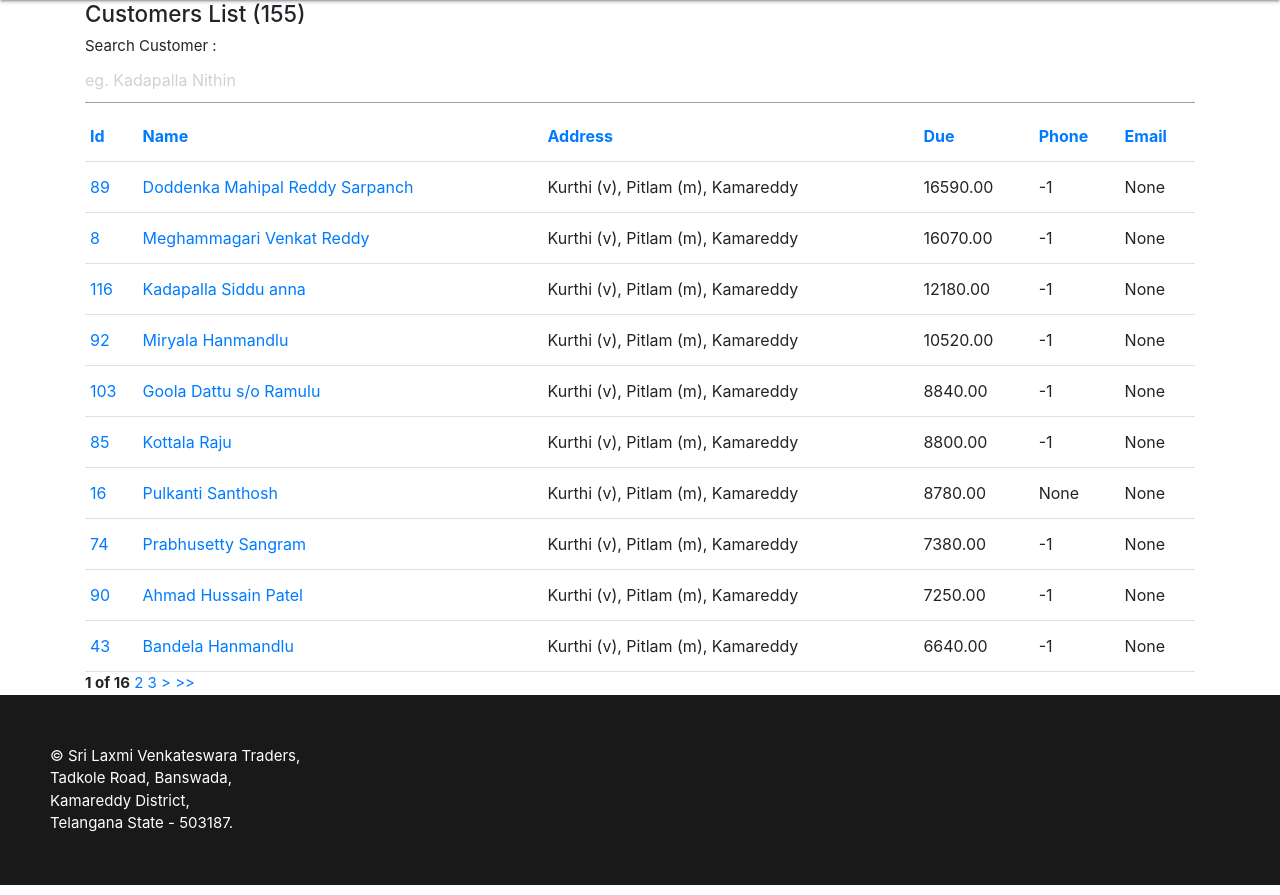
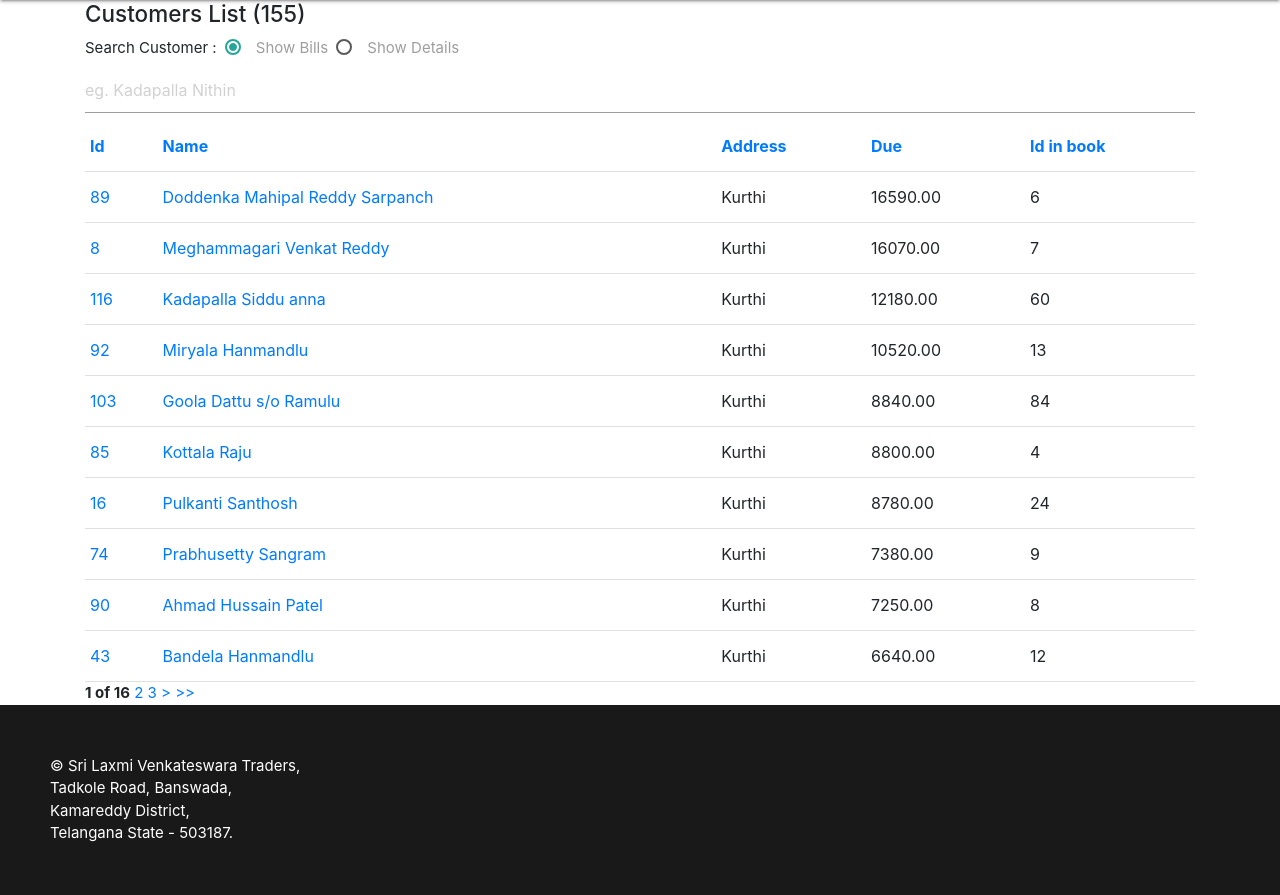
Before and after one commit to kadapallaNithin/shop, a Django app: page /customers/ in a window 1280 px wide. Shown: the part 64-959 px from the top of the page. Run offline with Django 3.2, Linux system fonts and the light colour scheme; a user stored in the database is signed in; data comes from the database, SQL or seed files in the repository; both versions use the stored data as it was after the commit; some libraries are stand-ins or nearby versions.

Commit message:
Field id_in_book is added to customer fields. Date can be update.

```diff
--- a/shop/home/models.py
+++ b/shop/home/models.py
@@ -12,7 +12,7 @@ class Customer(models.Model):
     name = models.CharField(max_length=64)
     phone = models.IntegerField(null=True)
     email = models.EmailField(null=True)
-
+    id_in_book = models.IntegerField(default=0)
     address = models.ForeignKey(Village,models.CASCADE,related_name='user_address')#models.CharField(max_length=128)
     due = models.DecimalField(default=0,decimal_places=2,max_digits=10)
 
@@ -57,6 +57,11 @@ class Bill(models.Model):
     date = models.DateTimeField(auto_now_add=True)
     total = models.DecimalField(max_digits=10,decimal_places=2,default=0)
     due = models.DecimalField(max_digits=10, decimal_places=2,default=0)
+
+    @property
+    def time_isoformat(self):
+        return self.date.time().isoformat()[:8]
+
     def __str__(self):
         return str(self.customer)+' - '+str(self.total)#str(self.date)#
     def get_absolute_url(self):
--- a/shop/home/static/home/main.css
+++ b/shop/home/static/home/main.css
@@ -72,6 +72,9 @@ trw:nth-child(1) {
 .date:hover .time{
     display: inline;
 }
+.date:active .time{
+    display: inline;
+}
 footer{
     padding: 50px;
     color : white;
--- a/shop/home/templates/home/base.html
+++ b/shop/home/templates/home/base.html
@@ -14,9 +14,6 @@
         {% endif %}
         Sri Laxmi Venkateswara Traders
         </title>
-        <style>
-
-        </style>
         <!-- <link rel="stylesheet" type="text/css" href="{% static 'home/test.css' %}"> -->
         <link rel="stylesheet" type="text/css" href="{% static 'home/main.css' %}">
         <style>
@@ -35,7 +32,6 @@
                     <div class="collapse navbar-collapse" id="navbarToggle">
                       <div class="navbar-nav mr-auto">
                         <a href="{% url 'products' %}" class="nav-item nav-link">Products</a>
-
                         <a href="{% url 'bills' %}" class="nav-item nav-link">Bills</a>
                         <a href="{% url 'customers' %}" class="nav-item nav-link">Customers</a>
                         <a href="{% url 'invoices' %}" class="nav-item nav-link">Invoices</a>
--- a/shop/home/templates/home/customer_bill_list.html
+++ b/shop/home/templates/home/customer_bill_list.html
@@ -19,7 +19,7 @@
                     <td><a href="#">{{b.customer}}</a></td>
                     <td><a href="{% url 'bill_particular' b.id %}">{{ b.total }}</a></td>
                     <td><a href="{% url 'payment' b.id %}">{{ b.due }}</a></td>
-                    <td><span class="date"><form method="POST" action="{% url 'bill_date_update' b.id %}"><input type="date" name="date" value="{{ b.date.date.isoformat }}" /> {% csrf_token %}<span class="time">,{{ b.date.time }}<input type="submit" value="Update"></span></form></span></td>
+                    <td><span class="date"><form method="POST" action="{% url 'bill_date_update' b.id %}"><input type="date" name="date" value="{{ b.date.date.isoformat }}" /> {% csrf_token %}<span class="time">,{{ b.date.time.isoformat }}<input type="submit" value="Update"></span></form></span></td>
                 </tr>
             {% endfor %}
             </tbody>
--- a/shop/home/templates/home/customer_list.html
+++ b/shop/home/templates/home/customer_list.html
@@ -4,10 +4,22 @@
     {% if customers %}
         <datalist id="customers">
             {% for c in all_customers %}
-                <option value="{{ c.id }}">{{ c.name }}</option>
+                <option value="{{ c.id }}">{{ c.name }} {{ c.id_in_book }}</option>
             {% endfor %}
         </datalist>
-        Search Customer : <input list='customers' onblur="open_customer(this);" placeholder="eg. Kadapalla Nithin" />
+        Search Customer :
+        <label>
+            <input type="radio" id='details' class="with-gap" name="link" checked=''>
+            <span>
+                Show Bills
+            </span>
+        </label>
+        <label>
+                <input type="radio" id='details' class="with-gap" name="link">
+                <span>Show Details</span>
+        </label>
+        <input list='customers' onblur="open_customer(this);" placeholder="eg. Kadapalla Nithin" />
+
         <div id='search_message'></div>
         <div id='sort_switch'></div>
         <table>
@@ -17,19 +29,21 @@
                 <th>Name</th>
                 <th>Address</th>
                 <th>Due</th>
-                <th>Phone</th>
-                <th>Email</th>
+                <th>Id in book</th>
+                <!-- <th>Phone</th>
+                <th>Email</th> -->
             </tr>
             </thead>
             <tbody>
             {% for c in customers %}
                 <tr>
-                    <td sortable-data='{{ c.id }}'><a href="{% url 'customer_update' c.id %}">{{ c.id }}</a></td>
+                    <td sortable-data='{{ c.id }}'><a href="{% url 'customer_update' c.id %}" target="blank" >{{ c.id }}</a></td>
                     <td sortable-data='{{ c.name }}'><a href="{% url 'customer_bills' c.id %}">{{ c.name }}</a></td>
-                    <td sortable-data='{{ c.address }}'>{{ c.address }}</td>
+                    <td sortable-data='{{ c.address }}'>{{ c.address.village }}</td>
                     <td sortable-data='{{ c.due }}'>{{ c.due }}</td>
-                    <td sortable-data='{{ c.phone }}'>{{ c.phone }}</td>
-                    <td sortable-data='{{ c.email }}'>{{ c.email }}</td>
+                    <td>{{ c.id_in_book }}</td>
+                    <!-- <td sortable-data='{{ c.phone }}'>{{ c.phone }}</td>
+                    <td sortable-data='{{ c.email }}'>{{ c.email }}</td> -->
                 </tr>
             {% endfor %}
             </tbody>
@@ -47,7 +61,11 @@
             if(id == undefined || isNaN(id)){
                 document.getElementById('search_message').innerHTML = "Select customer not just typing name";
             }else{
-                window.location.assign("/customer/"+id+"/bills/");
+                var target = "";
+                if(document.getElementById('details').checked){
+                    target = "/bills/";
+                }
+                window.location.assign("/customer/"+id+target);
             }
 
         }
--- /dev/null
+++ b/shop/home/templates/home/product_update.html
@@ -0,0 +1,4 @@
+{% extends 'home/base.html' %}
+{% block content %}
+    {{ form  }}
+{% endblock %}
--- a/shop/home/urls.py
+++ b/shop/home/urls.py
@@ -15,7 +15,7 @@ Including another URLconf
 """
 from django.contrib import admin
 from django.urls import path, include
-from .views import CategoryCreateView, PaymentCreateView, ProductListView, BillListView, BillParticularsListView, CustomerBillsListView, CustomerListView, CustomerUpdateView, ParticularCreateView, InvoiceListView, PaymentsListView#, CustomerCreateView, VillageCreateView # BillCreateView,
+from .views import CategoryCreateView, PaymentCreateView, ProductUpdateView, ProductListView, BillListView, BillParticularsListView, CustomerBillsListView, CustomerListView, CustomerUpdateView, ParticularCreateView, InvoiceListView, PaymentsListView#, CustomerCreateView, VillageCreateView # BillCreateView,
 from . import views
 urlpatterns = [
     path('payment/<int:bill_id>/',views.payment,name='payment'),
@@ -24,6 +24,7 @@ urlpatterns = [
     #path('payments/',views.payment_list,name='payments'),
 #    path('cart/',views.cart,name='cart'),#see bill_particular
     path('products/',ProductListView.as_view(),name='products'),
+    path('product_update/<int:pk>/',ProductUpdateView.as_view(template_name='home/product_update.html'),name='product_update'),
     path('bills/',BillListView.as_view(),name='bills'),
     path('bill_date_update/<int:bill_id>/',views.bill_update_date,name='bill_date_update'),
 #    path('customer/add/',CustomerCreateView.as_view(),name='add_customer'),
--- a/shop/home/views.py
+++ b/shop/home/views.py
@@ -7,7 +7,7 @@ from django.contrib.auth.decorators import login_required, user_passes_test, per
 from django.views.generic import ListView, CreateView, UpdateView
 from home.admin import BillResource,CustomerResource, InvoiceResource,ParticularResource, PaymentResource, ProductResource, RateResource, VillageResource
 from .models import Product, Bill, Particular, Rate, Category, Customer, Invoice, Village, Payment
-from .forms import VillageCreateForm
+from .forms import VillageCreateForm, ProductForm
 from decimal import Decimal
 import os
 import config
@@ -58,7 +58,7 @@ class MyListView(ListView):
 
 class CustomerUpdateView(PermissionRequiredMixin, UpdateView):
     model = Customer
-    fields = ['name','address','phone','email']
+    fields = ['name','address','phone','email','id_in_book']
     permission_required = ['change_customer']
 
     def get_form(self,form_class=None):
@@ -220,6 +220,10 @@ class PaymentsListView(PermissionRequiredMixin, MyListView):
     table = "home_payment AS p INNER JOIN home_bill as b ON p.bill_id = b.id INNER JOIN home_customer AS c ON b.customer_id = c.id "
     sort_links = ['id','c.name','b.due','amount','date','id']
 
+class ProductUpdateView(UpdateView):
+    form_class = ProductForm
+    model = Product
+
 class ProductListView(PermissionRequiredMixin, ListView):
     model = Product
     permission_required = ['view_product','view_rate']
@@ -285,23 +289,29 @@ def bill_update_date(request,bill_id):
         try:
             bill = get_object_or_404(Bill,id=bill_id)
             d = POST['date'].split('-')
-            bill.date = datetime.date(int(d[0]),int(d[1]),int(d[2]))
+            bill_time = bill.date.time()
+            new_time = bill_time
+            if 'time' in POST:
+                t = POST['time'].split(':')
+                new_time = datetime.time(int(t[0]),int(t[1]),int(t[2]))
+                #new_time = datetime.time.fromisoformat(POST['time'])
+            bill.date = datetime.datetime(int(d[0]),int(d[1]),int(d[2]),new_time.hour,new_time.minute,new_time.second)
             bill.save()
             messages.success(request,f"Bill { bill }'s date is updated to { bill.date }")
         except KeyError:
-            messages.warning(request,'Date is not posted!')
+            messages.warning(request,'Date or time is not posted!')
         except IndexError:
-            messages.warning(request,'Date is not appropriate')
+            messages.warning(request,'Date or time is not appropriate')
         except ValueError:
-            messages.warning(request,'Date is not well formed')
+            messages.warning(request,'Date or time is not well formed')
     #messages.warning(request,f'There was a mistake!')
-    return HttpResponseRedirect(reverse('customer_bills',args=(bill.customer.id,)))
+    return HttpResponseRedirect(reverse('bills'))#customer_,args=(bill.customer.id,)))
 
 # class BillCreateView(CreateView):
 #     model = Bill
 #     fields = ['customer','total','due']
 
-@permission_required('add_bill',raise_exception=True)
+@permission_required('add_bill')
 def bill_create(request):
     context = dict()
     if request.method == "POST":
@@ -426,7 +436,7 @@ class CustomerListView(PermissionRequiredMixin, MyListView):
     order = 'desc'
     paginate_by = 10
     table = "home_customer AS c INNER JOIN home_village AS v ON c.address_id = v.id "
-    sort_links = ["id","name","v.village","due","phone","email"]
+    sort_links = ["id","name","v.village","due","id_in_book","phone","email"]
     def get_context_data(self):
         context = super().get_context_data()
         context['all_customers'] = Customer.objects.all()
```
Also changed, not shown: shop/home/forms.py (+12 -2 lines), shop/home/templates/home/bill_list.html (+20 -1 lines), shop/db.sqlite3, shop/home/migrations/0002_customer_id_in_book.py (added).
